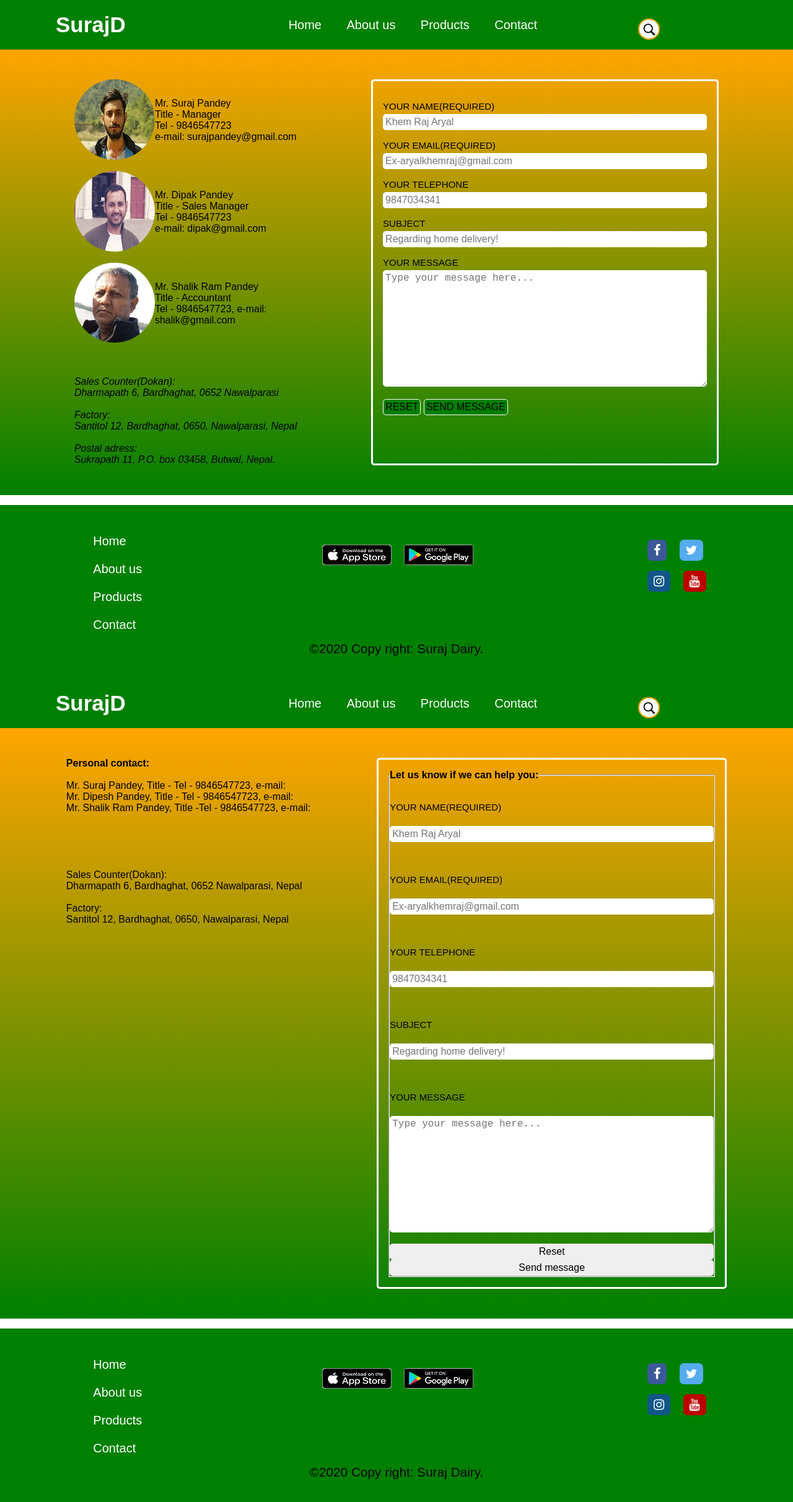
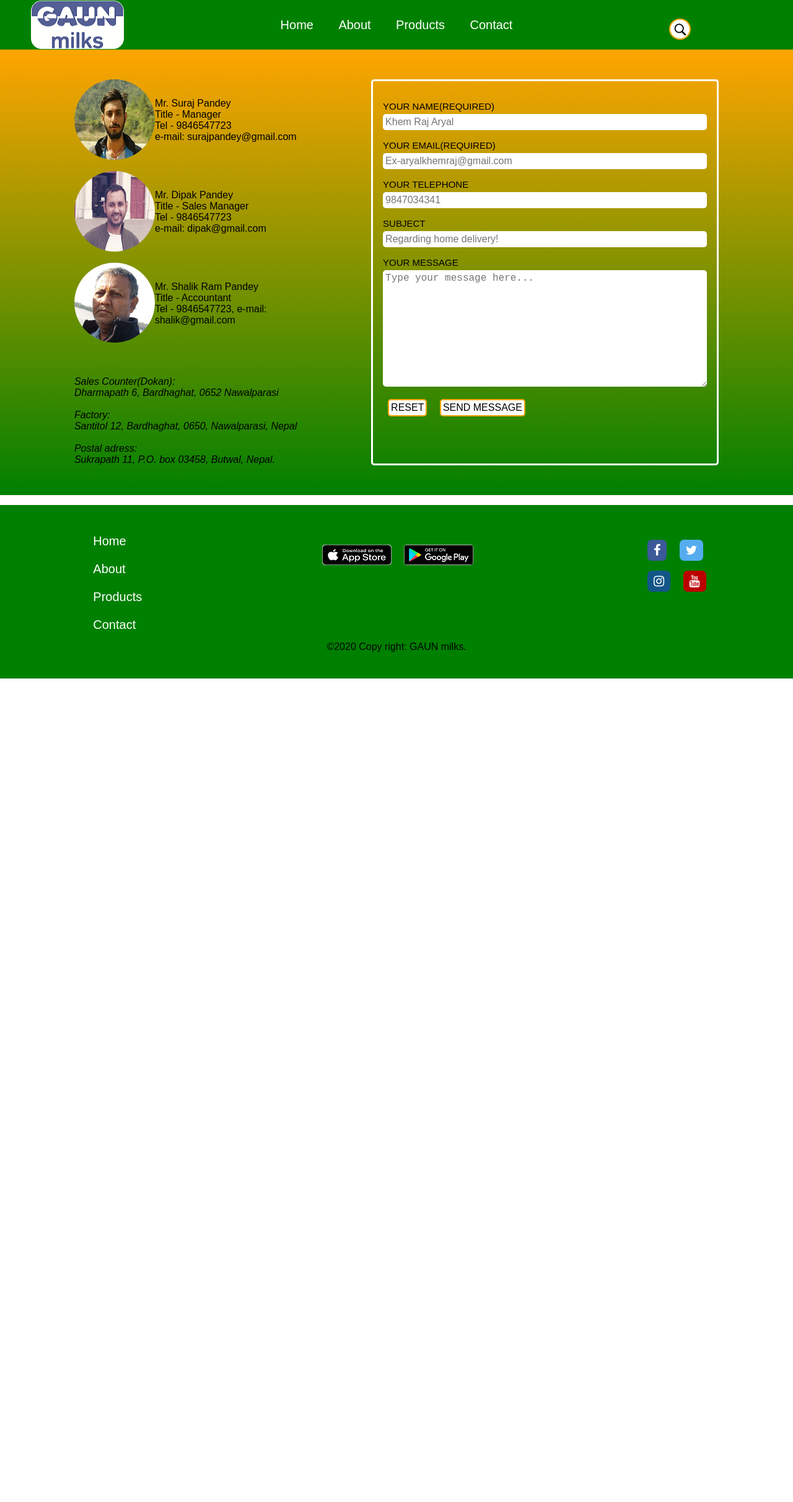
Before and after one commit to Khemaryal/Dairy, a plain HTML site: page contact.html in a window 1280 px wide. Shown: the whole page at 62% size. After the commit the page ends 1095 px from the top, so only its background shows below. Drawn offline with Linux system fonts and the light colour scheme.

Commit message:
File name change, logo and styles included
File name change, logo and  some styles included

```diff
--- a/contact.html
+++ b/contact.html
@@ -1,41 +1,35 @@
 <!DOCTYPE html>
 <html lang="en">
+  <head>
+    <meta charset="utf-8" />
+    <meta name="viewport" content="width=device-width, initial-scale=1.0" />
 
-<head>
-    <meta charset="utf-8">
-    <meta name="viewport" content="width=device-width, initial-scale=1.0">
+    <title>GAUN milk, Contact</title>
 
-    <title>Suraj Dairy, Contact</title>
-
-    <link rel="stylesheet" type="text/css" href="style.css">
-    <link rel="stylesheet" href="https://cdnjs.cloudflare.com/ajax/libs/font-awesome/4.7.0/css/font-awesome.min.css" />
-
-
-</head><!DOCTYPE html>
-<html lang="en">
-
-<head>
-    <meta charset="utf-8">
-    <meta name="viewport" content="width=device-width, initial-scale=1.0">
-
-    <title>Suraj Dairy, Contact</title>
-
-    <link rel="stylesheet" type="text/css" href="style.css">
-    <link rel="stylesheet" href="https://cdnjs.cloudflare.com/ajax/libs/font-awesome/4.7.0/css/font-awesome.min.css" />
-
-
+    <link rel="stylesheet" type="text/css" href="style.css" />
+    <link
+      rel="stylesheet"
+      href="https://cdnjs.cloudflare.com/ajax/libs/font-awesome/4.7.0/css/font-awesome.min.css"
+    />
   </head>
 
   <body>
     <header>
       <nav>
-            <div class="logo">SurajD</div>
+        <div class="logo"><img src="logo.jpg" alt="logo" /></div>
         <div id="menu" class="menulinks">
           <a href="index.html">Home</a>
-                <a href="aboutus.html">About us</a>
+          <a href="aboutus.html">About</a>
           <a href="products.html">Products</a>
-                <a href="contact.html">Contact</a></div>
-            <div class="langandsearch"><input type="text" class="search" name="search" placeholder="Search here..." />
+          <a href="contact.html">Contact</a>
+        </div>
+        <div class="langandsearch">
+          <input
+            type="text"
+            class="search"
+            name="search"
+            placeholder="Search here..."
+          />
         </div>
         <span onClick="myFunction()">&#9776;</span>
       </nav>
@@ -43,61 +37,99 @@
 
     <div class="contact">
       <div class="perandadress">
-
-            <div class="suraj"> <img src="suraj.png" alt="Suraj Pandey image">
-                <P>Mr. Suraj Pandey<br> Title - Manager <br>Tel - 9846547723<br> e-mail: surajpandey@gmail.com</P>
+        <div class="suraj">
+          <img src="suraj.png" alt="Suraj Pandey image" />
+          <p>
+            Mr. Suraj Pandey<br />
+            Title - Manager <br />Tel - 9846547723<br />
+            e-mail: surajpandey@gmail.com
+          </p>
         </div>
-            <br>
-            <div class="dipak"><img src="dipak.png" alt="Dipak Pandey image">
-                <p> Mr. Dipak Pandey <br> Title - Sales Manager <br>Tel - 9846547723<br>e-mail: dipak@gmail.com</p>
-            </div><br>
-            <div class="shalikram"><img src="shalikram.png" alt="Shalikram Pandey image">
-                <P> Mr. Shalik Ram Pandey<br>Title - Accountant<br>Tel - 9846547723, e-mail: shalik@gmail.com</p>
+        <br />
+        <div class="dipak">
+          <img src="dipak.png" alt="Dipak Pandey image" />
+          <p>
+            Mr. Dipak Pandey <br />
+            Title - Sales Manager <br />Tel - 9846547723<br />e-mail:
+            dipak@gmail.com
+          </p>
         </div>
-            <br><br><br>
+        <br />
+        <div class="shalikram">
+          <img src="shalikram.png" alt="Shalikram Pandey image" />
+          <p>
+            Mr. Shalik Ram Pandey<br />Title - Accountant<br />Tel - 9846547723,
+            e-mail: shalik@gmail.com
+          </p>
+        </div>
+        <br /><br /><br />
 
         <div>
           <address>
-                    Sales Counter(Dokan):<br>
-                    Dharmapath 6, Bardhaghat, 0652 Nawalparasi<br><br>
+            Sales Counter(Dokan):<br />
+            Dharmapath 6, Bardhaghat, 0652 Nawalparasi<br /><br />
 
-                    Factory:<br>
-                    Santitol 12, Bardhaghat, 0650, Nawalparasi, Nepal<br><br>
+            Factory:<br />
+            Santitol 12, Bardhaghat, 0650, Nawalparasi, Nepal<br /><br />
 
-                    Postal adress:<br>
+            Postal adress:<br />
             Sukrapath 11, P.O. box 03458, Butwal, Nepal.
           </address>
         </div>
       </div>
 
-
-
-
       <div class="form">
         <form action="" method="">
-
           <label for="fname">Your Name(Required)</label>
-                <input type="text" id="fname" name="fname" placeholder="Khem Raj Aryal" class="input" required />
-
+          <input
+            type="text"
+            id="fname"
+            name="fname"
+            placeholder="Khem Raj Aryal"
+            class="input"
+            required
+          />
 
           <label for="email">Your Email(Required)</label>
-                <input type="email" id="email" name="email" placeholder="Ex-aryalkhemraj@gmail.com" class="input"
-                    required />
+          <input
+            type="email"
+            id="email"
+            name="email"
+            placeholder="Ex-aryalkhemraj@gmail.com"
+            class="input"
+            required
+          />
 
           <label for="telephone">Your Telephone</label>
-                <input type="tel" id="telephone" name="telphone" placeholder="9847034341" class="input" />
+          <input
+            type="tel"
+            id="telephone"
+            name="telphone"
+            placeholder="9847034341"
+            class="input"
+          />
 
           <label for="subject">Subject</label>
-                <input type="text" id="subject" name="subject" placeholder="Regarding home delivery!" class="input" />
+          <input
+            type="text"
+            id="subject"
+            name="subject"
+            placeholder="Regarding home delivery!"
+            class="input"
+          />
 
           <label for="message">Your Message</label>
-                <textarea id="message" rows="10" cols="50" placeholder="Type your message here..."
-                    class="messagebox"></textarea>
+          <textarea
+            id="message"
+            rows="10"
+            cols="50"
+            placeholder="Type your message here..."
+            class="messagebox"
+          ></textarea>
 
           <input type="reset" class="btn" />
 
           <input type="submit" value="Send message" class="btn" />
-
         </form>
       </div>
     </div>
@@ -106,7 +138,7 @@
       <div class="mainfooterdiv">
         <div class="footermenu menulinks">
           <a href="index.html">Home</a>
-                <a href="aboutus.html">About us</a>
+          <a href="aboutus.html">About</a>
           <a href="products.html">Products</a>
           <a href="contact.html">Contact</a>
         </div>
@@ -116,114 +148,16 @@
         </div>
         <div class="socialmedia">
           <a href="https://www.facebook.com/" class="fa fa-facebook"></a>
-                <a href="https://twitter.com/explore" class="fa fa-twitter"></a><br>
+          <a href="https://twitter.com/explore" class="fa fa-twitter"></a><br />
           <a href="https://www.instagram.com/" class="fa fa-instagram"></a>
           <a href="https://www.youtube.com/" class="fa fa-youtube"></a>
         </div>
       </div>
       <div class="copyright">
-            <p>&copy;2020 Copy right: Suraj Dairy.</p>
+        <p>&copy;2020 Copy right: GAUN milks.</p>
       </div>
-
     </footer>
-
 
     <script src="scripts.js"></script>
   </body>
-
 </html>
-
-<body>
-    <header>
-        <nav>
-            <div class="logo">SurajD</div>
-            <div id="menu" class="menulinks">
-                <a href="index.html">Home</a>
-                <a href="aboutus.html">About us</a>
-                <a href="products.html">Products</a>
-                <a href="contact.html">Contact</a></div>
-            <div class="langandsearch"><input type="text" class="search" name="search" placeholder="Search here..." />
-            </div>
-            <span onClick="myFunction()">&#9776;</span>
-        </nav>
-    </header>
-
-    <div class="contact">
-        <div class="perandadress">
-            <h4> Personal contact:</h4><br>
-            <!--circle ma picture rakhne, ani name, title, telephone ra email per person ko -->
-            <p> Mr. Suraj Pandey, Title - Tel - 9846547723, e-mail:</p>
-            <p> Mr. Dipesh Pandey, Title - Tel - 9846547723, e-mail:</p>
-            <p> Mr. Shalik Ram Pandey, Title -Tel - 9846547723, e-mail:</p>
-            <br><br><br><br><br>
-
-            <adress>
-                Sales Counter(Dokan):<br>
-                Dharmapath 6, Bardhaghat, 0652 Nawalparasi, Nepal<br><br>
-                Factory:<br>
-                Santitol 12, Bardhaghat, 0650, Nawalparasi, Nepal<br><br><br><br><br>
-            </adress>
-        </div>
-
-
-        <div class="form">
-            </form>
-            <form action="" method="">
-                <fieldset>
-                    <legend><b> Let us know if we can help you:</b></legend>
-                    <br />
-                    <label for="fname">Your Name(Required)</label><br />
-                    <input type="text" id="fname" name="fname" placeholder="Khem Raj Aryal" size="48" class="input"
-                        required />
-
-                    <br /><br />
-                    <label for="email">Your Email(Required)</label><br />
-                    <input type="email" id="email" name="email" placeholder="Ex-aryalkhemraj@gmail.com" size="48"
-                        class="input" required />
-                    <br /><br />
-                    <label for="telephone">Your Telephone</label><br />
-                    <input type="tel" id="telephone" name="telphone" placeholder="9847034341" size="48"
-                        class="input" /><br /><br />
-                    <label for="subject">Subject</label><br />
-                    <input type="text" id="subject" name="subject" placeholder="Regarding home delivery!" size="48"
-                        class="input" /><br /><br />
-                    <label for="message">Your Message</label><br />
-                    <textarea id="message" rows="10" cols="50" placeholder="Type your message here..."
-                        class="input"></textarea><br />
-                    <input type="reset" class="input" />
-                    <input type="submit" value="Send message" class="input" />
-                </fieldset>
-            </form>
-        </div>
-    </div>
-
-    <footer>
-        <div class="mainfooterdiv">
-            <div class="footermenu menulinks">
-                <a href="index.html">Home</a>
-                <a href="aboutus.html">About us</a>
-                <a href="products.html">Products</a>
-                <a href="contact.html">Contact</a>
-            </div>
-            <div class="app">
-                <a href="#"><img src="11233apple.png" alt="apple app image" /></a>
-                <a href="#"><img src="11233google.png" alt="google play image" /></a>
-            </div>
-            <div class="socialmedia">
-                <a href="https://www.facebook.com/" class="fa fa-facebook"></a>
-                <a href="https://twitter.com/explore" class="fa fa-twitter"></a><br>
-                <a href="https://www.instagram.com/" class="fa fa-instagram"></a>
-                <a href="https://www.youtube.com/" class="fa fa-youtube"></a>
-            </div>
-        </div>
-        <div class="copyright">
-            <p>&copy;2020 Copy right: Suraj Dairy.</p>
-        </div>
-
-    </footer>
-
-
-    <script src="scripts.js"></script>
-</body>
-
-</html>
--- a/style.css
+++ b/style.css
@@ -19,11 +19,14 @@ nav {
 }
 
 .logo {
+  margin: 0 0 0 50px;
+   }
 
-  font-size: 35px;
-  font-weight: bold;
-  color: White;
-  margin: 0 100px 0 90px;
+   .logo img {
+     border-radius: 17px;
+     width: 150px;
+     height: 78px;
+     vertical-align: middle;
 
    }
 
@@ -36,12 +39,11 @@ text-decoration: none;
   margin: 8px;
   color: white;
   padding: 7px 10px ;
-  border-radius: 3px;
+  transition: .5s;
 }
 
 .menulinks a:hover {
 background-color: orange;
-transition: .3s;
 border-radius: 7px;
 
 }
@@ -49,7 +51,7 @@ border-radius: 7px;
 .langandsearch {
   align-self: flex-end;
   justify-self: flex-end;
-  width: 250px;
+  width: 200px;
 }
 
 .search {
@@ -111,7 +113,6 @@ span{
     margin: .5rem;
     shape-outside: circle();
   }
-
 
 #products {
 display: flex;
@@ -209,25 +210,28 @@ input, textarea {
   padding: .25rem;
   font-size: 16px;
   border-radius: 5px;
+  outline: none;
 
 }
 
 .btn {
-  display: inline;
-  border: 1px solid white;
-  background: green;
+  display: inline-flex;
+  border: 2px solid orange;
+  background: white;
   padding: 3px;
-  margin: 1.25rem 0;
-  color: black;
+  margin: 1.25rem .5rem 0;
   width: auto;
   text-transform: uppercase;
   cursor: pointer;
-  transition: .3s background ease;
+  transition: .3s ease;
+  outline: none;
 }
 
 .btn:hover {
-  border: 1px solid green;
-  background: orange;
+ border: 2px white solid;
+ background: orange;
+
+
 
 
 }
@@ -297,7 +301,7 @@ border-radius: 7px;
 
 .copyright {
 text-align: center;
-font-size: 1.3rem;
+
 }
 
 
@@ -305,8 +309,10 @@ font-size: 1.3rem;
 
 @media screen and (max-width: 992px) {
   .logo {
-      margin: 0 50px;
-     }
+      margin: 0 40px;
+             }
+
+
 
 .menulinks a{
        margin: 8px;
@@ -341,11 +347,23 @@ footer {
 
 
 
-@media screen and (max-width: 760px) {
+@media screen and (max-width: 768px) {
   .logo {
-      font-size: 30px;
-      margin: 0 10px 0 30px;
+    margin: 0  20px;
     }
+
+    .logo img {
+
+      border-radius: 14px;
+
+    }
+
+    .menulinks a {
+      font-size: 18px;
+      margin-left: 0px;
+
+    }
+
 
   .app {
       margin-top: 2rem;
@@ -363,10 +381,20 @@ footer {
 }
 
 @media screen and (max-width: 685px) {
+
+  nav {
+    height: 60px;
+  }
 .logo {
-    font-size: 25px;
-    margin: 0 10px 0 25px;
+
+    margin: 0 0 0 10px;
   }
+
+  .logo img {
+    width: 77%;
+    height: 77%;
+    border-radius:11px
+        }
 
 .langandsearch {
   display: none;
@@ -375,23 +403,19 @@ footer {
   margin: auto;
 }
 .menulinks a {
-font-size: 18px;
-margin: 7px;
+font-size: 17px;
 }
 
 @media screen and (max-width: 480px) {
 
-.logo {
-  font-size: 30px;
-     margin: 30px
-      }
+
 
 #menu {
   position: fixed;
   width: 100%;
-  height: 100vh;
+  height: 20vh;
   background: yellowgreen;
-  top: 80px;
+  top: 60px;
   text-align: center;
 
 }
@@ -407,4 +431,15 @@ margin: 7px;
  span{
     display: block;
   }
+
+  footer {
+    height: 180px;
+  }
+
+.footermenu {
+  display: none;
 }
+.copyright {
+margin-top: 1rem;
+}
+}
```
Also changed, not shown: Index.html (+5 -5 lines), aboutus.html (+5 -5 lines), products.html (+29 -24 lines), logo.jpg (added). Lines whose indentation alone changed are shown as unchanged.
